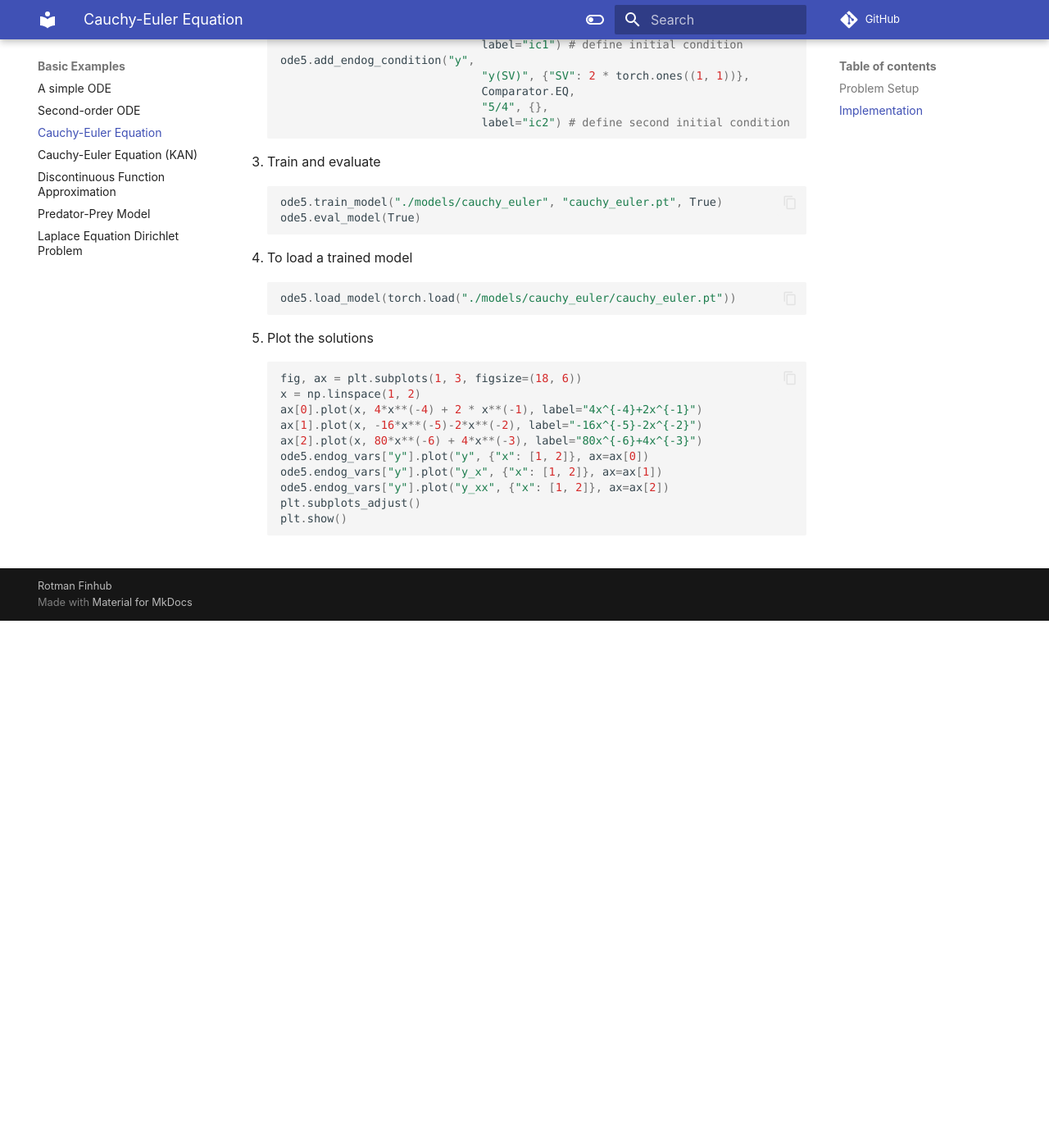
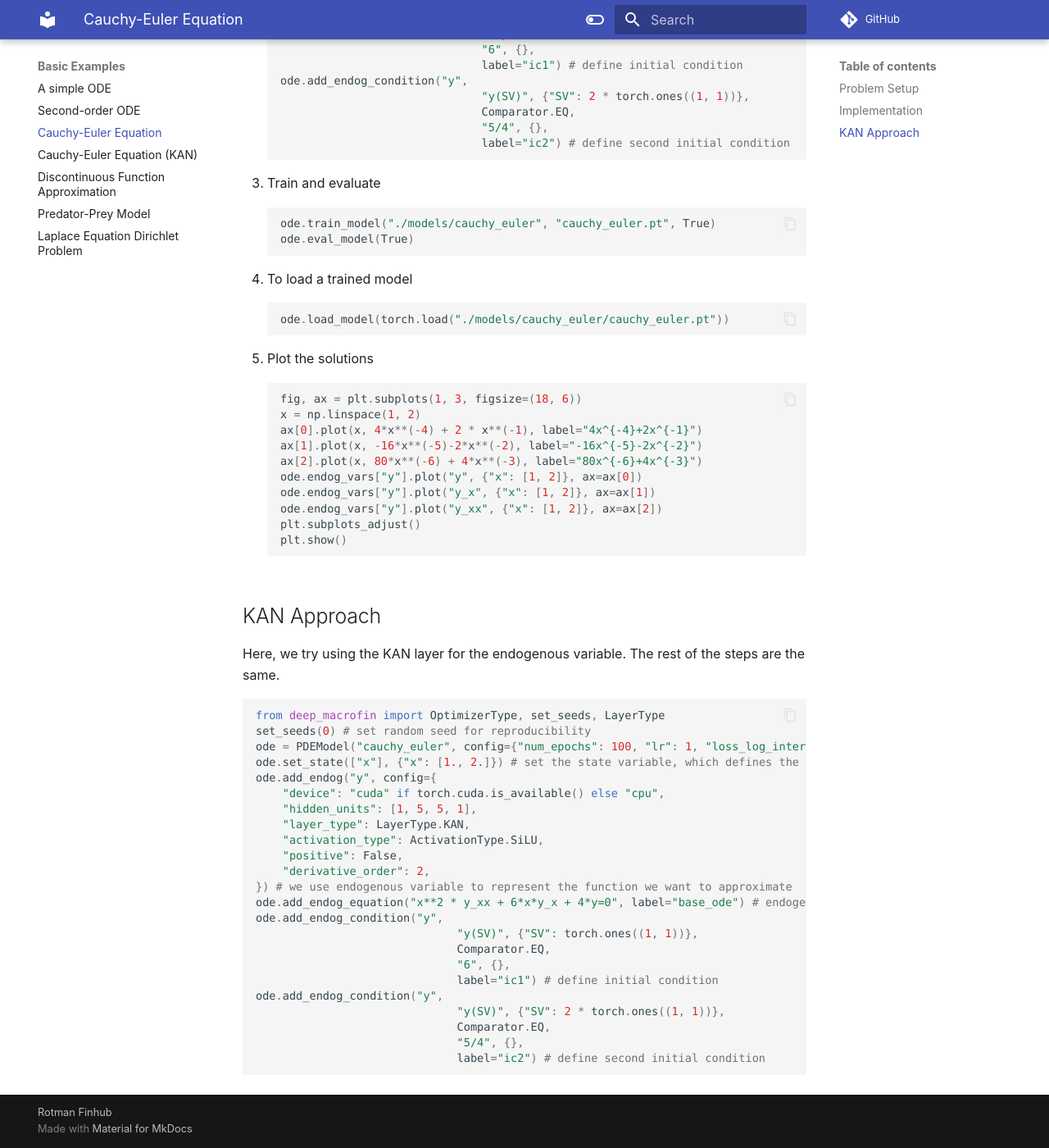
Before and after one commit to rotmanfinhub/deep-macrofin, an MkDocs documentation site: the page built from docs/examples/odes/cauchy-euler.md, in a window 1280 px wide and 1400 px high, scrolled down 968 px. Shown: the whole window at 82% size. Built offline with MkDocs 1.6.1 and Material for MkDocs 9.7.7, drawn with Linux system fonts in a browser that asks for light colours; comment, search, counter and statistics services are not loaded; before the commit the page ends 1725 px from its top, so only the background shows below that; some of the changed text lies outside the part shown.

Commit message:
combined cauchy-euler files

````diff
--- a/docs/examples/odes/cauchy-euler.md
+++ b/docs/examples/odes/cauchy-euler.md
@@ -1,6 +1,7 @@
 # Cauchy-Euler Equation
 
 The full solution can be found at <a href="https://github.com/rotmanfinhub/deep-macrofin/blob/develop/examples/basic_examples/basic_odes.ipynb" target="_blank">basic_odes.ipynb</a>.
+The full solution for KAN result can be found at <a href="https://github.com/rotmanfinhub/deep-macrofin/blob/develop/examples/paper_example/basic_ode.ipynb" target="_blank">basic_ode.ipynb</a>.
 
 ## Problem Setup
 $$ x^2 y'' + 6xy' + 4y =0, y(1)=6, y(2)=\frac{5}{4}$$
@@ -20,33 +21,34 @@ from deep_macrofin import ActivationType, Comparator, EndogVar, EndogVarConditio
 ```
 
 2. Define problem.
-Here, we use the default training configuration, and default setup for learnable endogenous variable.
+Here, we first try using the default training configuration, and default setup for learnable endogenous variable.
 ```py
-ode5 = PDEModel("cauchy_euler") # define PDE model to solve
-ode5.set_state(["x"], {"x": [1., 2.]}) # set the state variable, which defines the dimensionality of the problem
-ode5.add_endog("y") # we use endogenous variable to represent the function we want to approximate
-ode5.add_endog_equation("x**2 * y_xx + 6*x*y_x + 4*y=0", label="base_ode") # endogenous equations are used to represent the ODE
-ode5.add_endog_condition("y",
+ode = PDEModel("cauchy_euler") # define PDE model to solve
+ode.set_state(["x"], {"x": [1., 2.]}) # set the state variable, which defines the dimensionality of the problem
+ode.add_endog("y") # we use endogenous variable to represent the function we want to approximate
+ode.add_endog_equation("x**2 * y_xx + 6*x*y_x + 4*y=0", label="base_ode") # endogenous equations are used to represent the ODE
+ode.add_endog_condition("y",
                               "y(SV)", {"SV": torch.ones((1, 1))},
                               Comparator.EQ,
                               "6", {},
                               label="ic1") # define initial condition
-ode5.add_endog_condition("y",
+ode.add_endog_condition("y",
                               "y(SV)", {"SV": 2 * torch.ones((1, 1))},
                               Comparator.EQ,
                               "5/4", {},
                               label="ic2") # define second initial condition
 ```
 
+
 3. Train and evaluate
 ```py
-ode5.train_model("./models/cauchy_euler", "cauchy_euler.pt", True)
-ode5.eval_model(True)
+ode.train_model("./models/cauchy_euler", "cauchy_euler.pt", True)
+ode.eval_model(True)
 ```
 
 4. To load a trained model
 ```py
-ode5.load_model(torch.load("./models/cauchy_euler/cauchy_euler.pt"))
+ode.load_model(torch.load("./models/cauchy_euler/cauchy_euler.pt"))
 ```
 
 5. Plot the solutions
@@ -56,9 +58,37 @@ x = np.linspace(1, 2)
 ax[0].plot(x, 4*x**(-4) + 2 * x**(-1), label="4x^{-4}+2x^{-1}")
 ax[1].plot(x, -16*x**(-5)-2*x**(-2), label="-16x^{-5}-2x^{-2}")
 ax[2].plot(x, 80*x**(-6) + 4*x**(-3), label="80x^{-6}+4x^{-3}")
-ode5.endog_vars["y"].plot("y", {"x": [1, 2]}, ax=ax[0])
-ode5.endog_vars["y"].plot("y_x", {"x": [1, 2]}, ax=ax[1])
-ode5.endog_vars["y"].plot("y_xx", {"x": [1, 2]}, ax=ax[2])
+ode.endog_vars["y"].plot("y", {"x": [1, 2]}, ax=ax[0])
+ode.endog_vars["y"].plot("y_x", {"x": [1, 2]}, ax=ax[1])
+ode.endog_vars["y"].plot("y_xx", {"x": [1, 2]}, ax=ax[2])
 plt.subplots_adjust()
 plt.show()
 ```
+## KAN Approach
+
+Here, we try using the KAN layer for the endogenous variable. The rest of the steps are the same.
+```py
+from deep_macrofin import OptimizerType, set_seeds, LayerType
+set_seeds(0) # set random seed for reproducibility
+ode = PDEModel("cauchy_euler", config={"num_epochs": 100, "lr": 1, "loss_log_interval": 10}) # define PDE model to solve
+ode.set_state(["x"], {"x": [1., 2.]}) # set the state variable, which defines the dimensionality of the problem
+ode.add_endog("y", config={
+    "device": "cuda" if torch.cuda.is_available() else "cpu",
+    "hidden_units": [1, 5, 5, 1],
+    "layer_type": LayerType.KAN,
+    "activation_type": ActivationType.SiLU,
+    "positive": False,
+    "derivative_order": 2,
+}) # we use endogenous variable to represent the function we want to approximate
+ode.add_endog_equation("x**2 * y_xx + 6*x*y_x + 4*y=0", label="base_ode") # endogenous equations are used to represent the ODE
+ode.add_endog_condition("y",
+                              "y(SV)", {"SV": torch.ones((1, 1))},
+                              Comparator.EQ,
+                              "6", {},
+                              label="ic1") # define initial condition
+ode.add_endog_condition("y",
+                              "y(SV)", {"SV": 2 * torch.ones((1, 1))},
+                              Comparator.EQ,
+                              "5/4", {},
+                              label="ic2") # define second initial condition
+```
````
